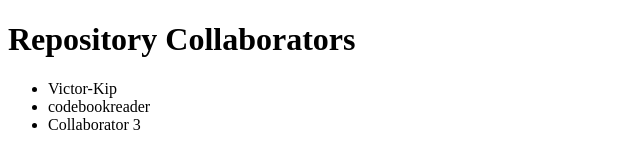
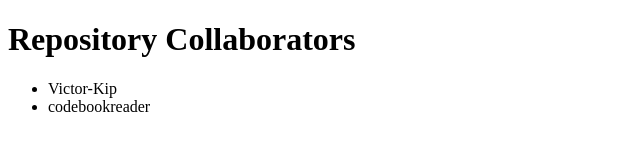
Before and after one commit to Victor-Kip/ServerAministration, a plain HTML site: page collaborators/index.html in a window 1280 px wide. Shown: the whole page, without its empty margins (0-640 px from the left). Drawn offline with Linux system fonts and the light colour scheme.

Commit message:
Remove extra collaborator field

```diff
--- a/collaborators/index.html
+++ b/collaborators/index.html
@@ -10,7 +10,6 @@
     <ul>
         <li>Victor-Kip</li>
 	<li>codebookreader</li>
-        <li>Collaborator 3</li>
         <!-- Add more collaborators here -->
     </ul>
 </body>
```
